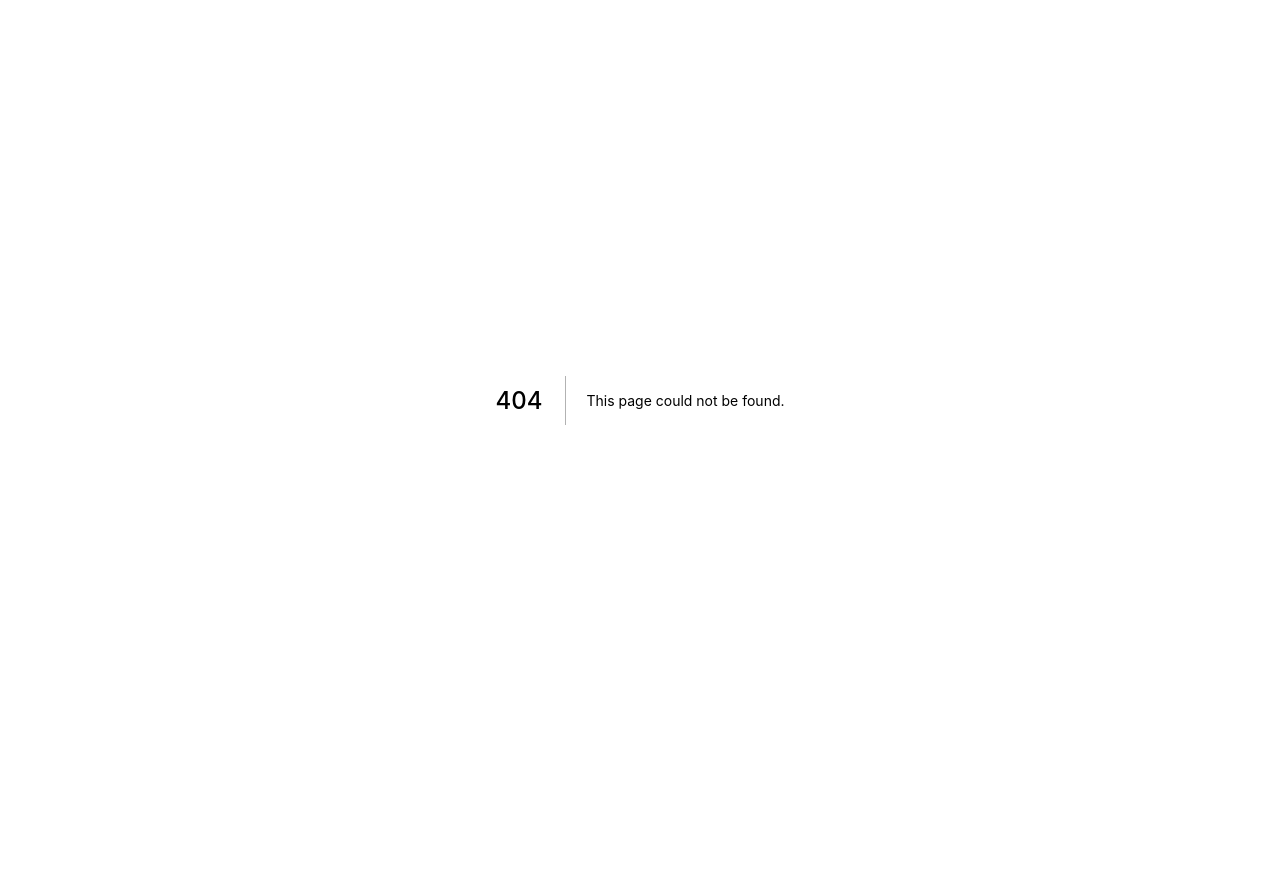
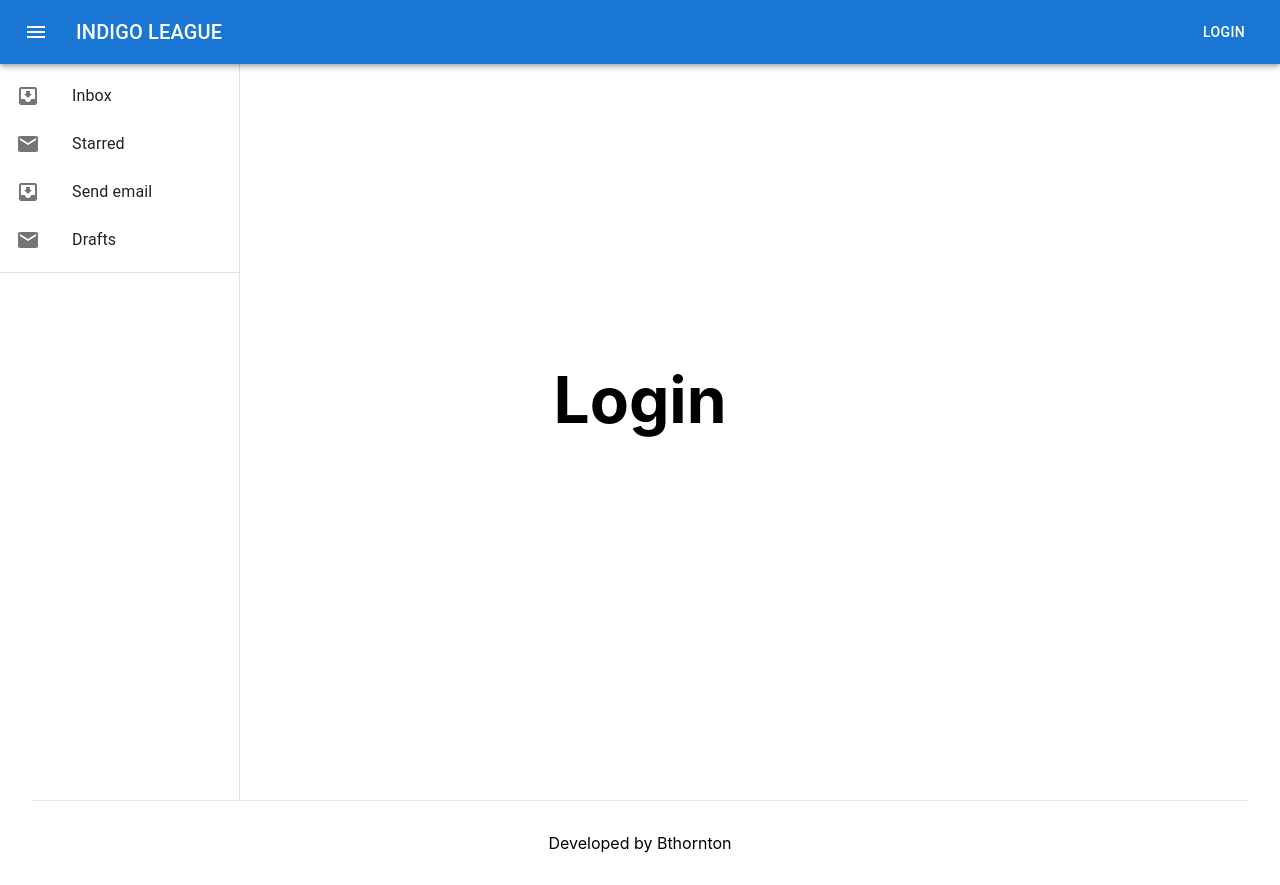
Before and after one commit to bthornton505/indigo-league-react, a Next.js app: page /login in a window 1280 px wide. Before the commit this address had no page. Before the commit the page ends 800 px from the top, so only its background shows below. Built offline with nearby package versions, Linux system fonts and the light colour scheme.

Commit message:
installed material UI, built navbar, sidenav that I might not keep and started working on login page

```diff
--- /dev/null
+++ b/organisms/Navbar.tsx
@@ -0,0 +1,34 @@
+import React from 'react';
+import AppBar from '@mui/material/AppBar';
+import Box from '@mui/material/Box';
+import Toolbar from '@mui/material/Toolbar';
+import Typography from '@mui/material/Typography';
+import Button from '@mui/material/Button';
+import IconButton from '@mui/material/IconButton';
+import MenuIcon from '@mui/icons-material/Menu';
+import { SideNav } from './SideNav';
+
+export const ButtonAppBar = ({ ...props }) => {
+  return (
+    <Box sx={{ flexGrow: 'flex' }}>
+      <AppBar position="fixed" sx={{ zIndex: (theme) => theme.zIndex.drawer + 1 }}>
+        <Toolbar>
+          <IconButton
+            size="large"
+            edge="start"
+            color="inherit"
+            aria-label="menu"
+            sx={{ mr: 2 }}
+          >
+            <MenuIcon />
+          </IconButton>
+          <Typography variant="h6" component="div" sx={{ flexGrow: 1 }}>
+            INDIGO LEAGUE
+          </Typography>
+          <Button color="inherit" href="/login">Login</Button>
+        </Toolbar>
+      </AppBar>
+      <SideNav/>
+    </Box>
+  );
+}
--- /dev/null
+++ b/organisms/SideNav.tsx
@@ -0,0 +1,41 @@
+import React from 'react';
+import Box from '@mui/material/Box';
+import Toolbar from '@mui/material/Toolbar';
+import Drawer from '@mui/material/Drawer';
+import List from '@mui/material/List';
+import Divider from '@mui/material/Divider';
+import ListItem from '@mui/material/ListItem';
+import ListItemIcon from '@mui/material/ListItemIcon';
+import ListItemText from '@mui/material/ListItemText';
+import InboxIcon from '@mui/icons-material/MoveToInbox';
+import MailIcon from '@mui/icons-material/Mail';
+
+const drawerWidth = 240;
+
+export const SideNav = ({ ...props }) => {
+  return (
+    <Drawer
+      variant="permanent"
+      sx={{
+        width: drawerWidth,
+        flexShrink: 0,
+        [`& .MuiDrawer-paper`]: { width: drawerWidth, boxSizing: 'border-box' },
+      }}
+    >
+      <Toolbar />
+      <Box sx={{ overflow: 'auto' }}>
+        <List>
+          {['Inbox', 'Starred', 'Send email', 'Drafts'].map((text, index) => (
+            <ListItem button key={text}>
+              <ListItemIcon>
+                {index % 2 === 0 ? <InboxIcon /> : <MailIcon />}
+              </ListItemIcon>
+              <ListItemText primary={text} />
+            </ListItem>
+          ))}
+        </List>
+        <Divider />
+      </Box>
+    </Drawer>
+  );
+}
--- a/package.json
+++ b/package.json
@@ -9,6 +9,11 @@
     "lint": "next lint"
   },
   "dependencies": {
+    "@emotion/react": "^11.9.0",
+    "@emotion/styled": "^11.8.1",
+    "@fontsource/roboto": "^4.5.5",
+    "@mui/icons-material": "^5.6.2",
+    "@mui/material": "^5.6.2",
     "next": "12.1.5",
     "react": "18.0.0",
     "react-dom": "18.0.0"
--- /dev/null
+++ b/pages/login.tsx
@@ -0,0 +1,36 @@
+import type { NextPage } from 'next'
+import Head from 'next/head'
+import styles from '../styles/Home.module.css'
+import { ButtonAppBar } from '../organisms/Navbar';
+
+const Login: NextPage = () => {
+  return (
+    <div className={styles.container}>
+      <Head>
+        <title>Indigo League</title>
+        <meta name="description" content="Generated by create next app" />
+        <link rel="icon" href="/favicon.ico" />
+      </Head>
+
+      <ButtonAppBar/>
+
+      <main className={styles.main}>
+        <h1 className={styles.title}>
+          Login
+        </h1>
+      </main>
+
+      <footer className={styles.footer}>
+        <a
+          href="https://vercel.com?utm_source=create-next-app&utm_medium=default-template&utm_campaign=create-next-app"
+          target="_blank"
+          rel="noopener noreferrer"
+        >
+          Developed by Bthornton
+        </a>
+      </footer>
+    </div>
+  )
+}
+
+export default Login
```
Also changed, not shown: pages/index.tsx (+6 -46 lines), 2 other files (tests, documents, lock files or other folders).
